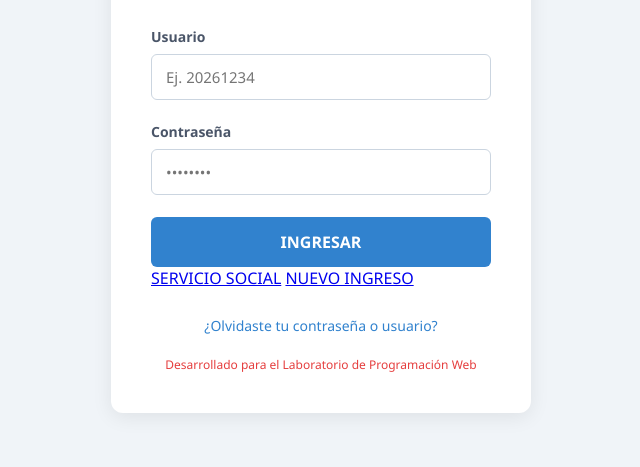
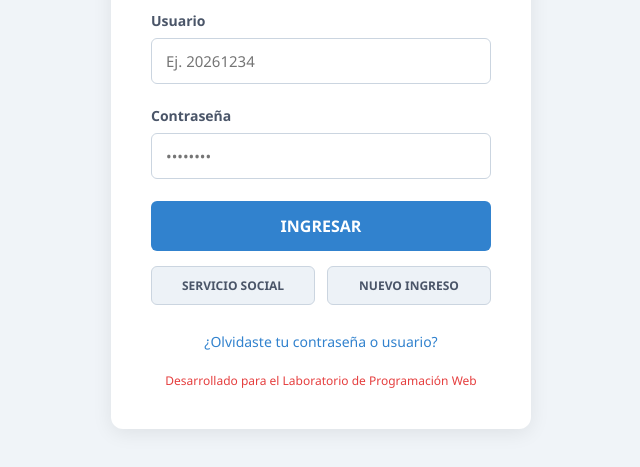
Before and after one commit to CharCC9/alumnos.unimodelo.mx, a website: page public/index.html in a window 1280 px wide. Shown: the part 255-722 px from the top of the page, without its empty margins (319-959 px from the left). Drawn offline with Linux system fonts and the light colour scheme.

Commit message:
style.css

```diff
--- a/public/style.css
+++ b/public/style.css
@@ -105,3 +105,30 @@ body {
     font-size: 12px;
     font-weight: 500;
 }
+/* Contenedor para los nuevos botones */
+.extra-buttons-container {
+    display: flex;
+    gap: 12px;
+    margin-top: 15px;
+    justify-content: space-between;
+}
+
+/* Estilo para los botones secundarios (Servicio Social y Nuevo Ingreso) */
+.btn-secondary {
+    flex: 1;
+    text-align: center;
+    padding: 10px;
+    background-color: #edf2f7;
+    color: #4a5568;
+    text-decoration: none;
+    border-radius: 6px;
+    font-size: 12px;
+    font-weight: bold;
+    transition: background-color 0.2s ease, color 0.2s ease;
+    border: 1px solid #cbd5e0;
+}
+
+.btn-secondary:hover {
+    background-color: #e2e8f0;
+    color: #2d3748;
+}
```
